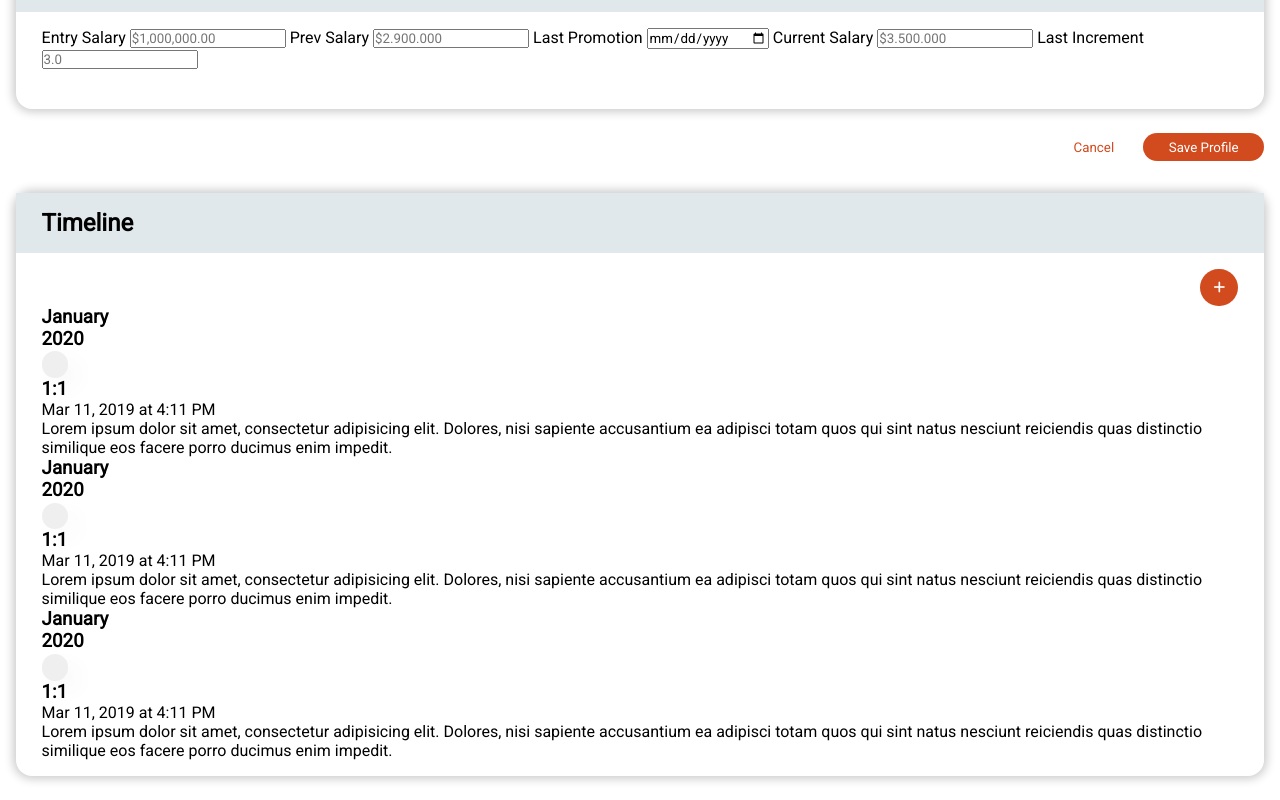
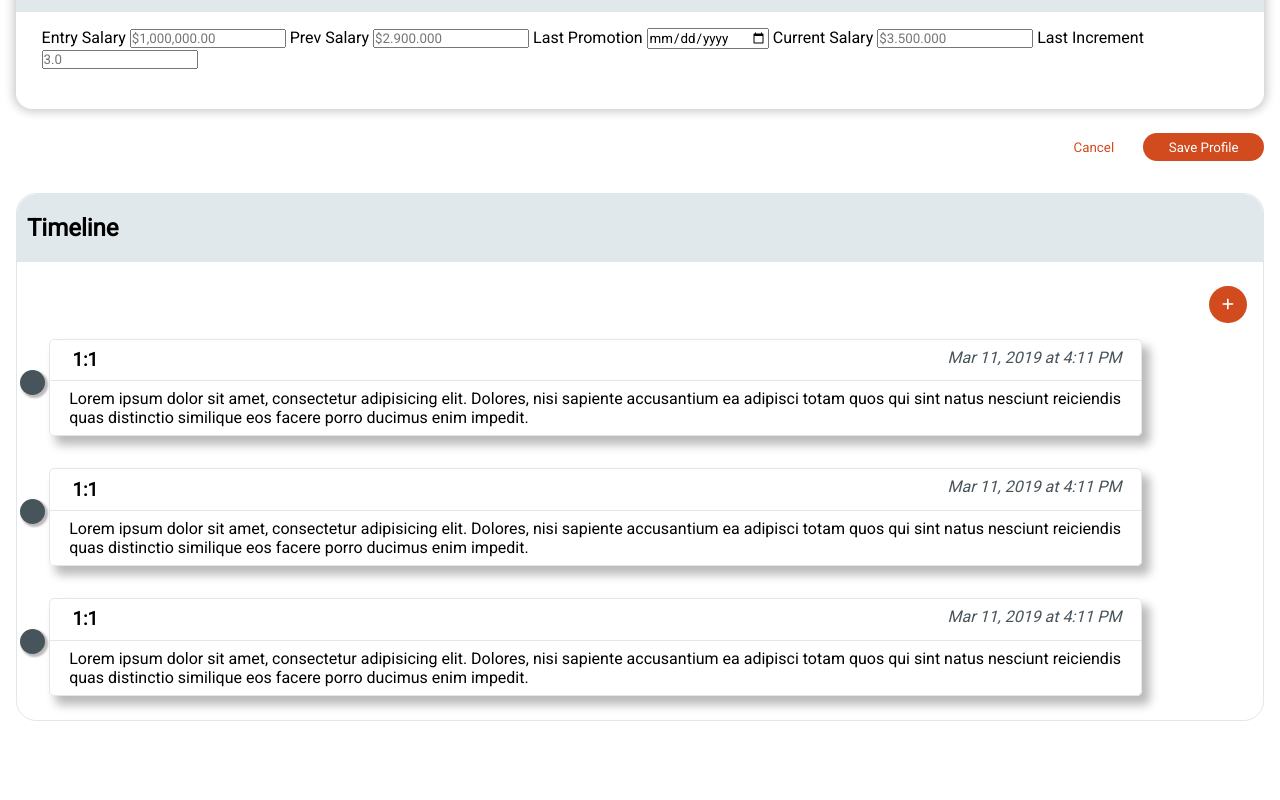
Before and after one commit to Danntastico/htmlcsschallenge, a plain HTML site: page index.html in a window 1280 px wide. Shown: the part 695-1495 px from the top of the page. After the commit the page ends 1436 px from the top, so only its background shows below. Drawn offline with Linux system fonts and the light colour scheme.

Commit message:
almost done

```diff
--- a/index.html
+++ b/index.html
@@ -184,88 +184,55 @@
           <button class="filled-btn">Save Profile</button>
         </section>
       </section>
-      <section id="timeLine" class="info-card-">
-        <div class="info-card-header">
-          <div>
+      <section class="timeline">
+        <div class="timeline-title info-card-header">
           <h1>Timeline</h1>
         </div>
-        </div>
-        <div class="info-card-container">
+        <div class="timeline-fichas">
           <div id="plusBtn" class="clearfix">
             <button><i class="fas fa-plus"></i></button>
           </div>
-          <div class="timeline-cards clearfix">
-            <ul>
-              <li class="timeline-card-item">
-                <div>
-                  <h3>January<br />2020</h3>
-                </div>
-                <div>
-                  <button class="circle-btn"></button>
-                  <div class="timeline-card-info">
-                    <div class="timeline-card-info-header">
+          <div class="container">
+            <div class="content">
+              <div class="timeline-header">
                 <h3>1:1</h3>
                 <p>Mar 11, 2019 at 4:11 PM</p>
               </div>
-                    <div class="timeline-card-info content">
               <p>
-                        Lorem ipsum dolor sit amet, consectetur adipisicing
-                        elit. Dolores, nisi sapiente accusantium ea adipisci
-                        totam quos qui sint natus nesciunt reiciendis quas
-                        distinctio similique eos facere porro ducimus enim
-                        impedit.
+                Lorem ipsum dolor sit amet, consectetur adipisicing elit. Dolores,
+                nisi sapiente accusantium ea adipisci totam quos qui sint natus
+                nesciunt reiciendis quas distinctio similique eos facere porro
+                ducimus enim impedit.
               </p>
             </div>
           </div>
-                </div>
-              </li>
-              <li class="timeline-card-item">
-                <div>
-                  <h3>January<br />2020</h3>
-                </div>
-                <div>
-                  <button class="circle-btn"></button>
-                  <div class="timeline-card-info">
-                    <div class="timeline-card-info-header">
+          <div class="container">
+            <div class="content">
+              <div class="timeline-header">
                 <h3>1:1</h3>
                 <p>Mar 11, 2019 at 4:11 PM</p>
               </div>
-                    <div class="timeline-card-info content">
               <p>
-                        Lorem ipsum dolor sit amet, consectetur adipisicing
-                        elit. Dolores, nisi sapiente accusantium ea adipisci
-                        totam quos qui sint natus nesciunt reiciendis quas
-                        distinctio similique eos facere porro ducimus enim
-                        impedit.
+                Lorem ipsum dolor sit amet, consectetur adipisicing elit. Dolores,
+                nisi sapiente accusantium ea adipisci totam quos qui sint natus
+                nesciunt reiciendis quas distinctio similique eos facere porro
+                ducimus enim impedit.
               </p>
             </div>
           </div>
-                </div>
-              </li>
-              <li class="timeline-card-item">
-                <div>
-                  <h3>January<br />2020</h3>
-                </div>
-                <div>
-                  <button class="circle-btn"></button>
-                  <div class="timeline-card-info">
-                    <div class="timeline-card-info-header">
+          <div class="container">
+            <div class="content">
+              <div class="timeline-header">
                 <h3>1:1</h3>
                 <p>Mar 11, 2019 at 4:11 PM</p>
               </div>
-                    <div class="timeline-card-info content">
               <p>
-                        Lorem ipsum dolor sit amet, consectetur adipisicing
-                        elit. Dolores, nisi sapiente accusantium ea adipisci
-                        totam quos qui sint natus nesciunt reiciendis quas
-                        distinctio similique eos facere porro ducimus enim
-                        impedit.
+                Lorem ipsum dolor sit amet, consectetur adipisicing elit. Dolores,
+                nisi sapiente accusantium ea adipisci totam quos qui sint natus
+                nesciunt reiciendis quas distinctio similique eos facere porro
+                ducimus enim impedit.
               </p>
             </div>
-                  </div>
-                </div>
-              </li>
-            </ul>
           </div>
         </div>
       </section>
--- a/styles/styles.css
+++ b/styles/styles.css
@@ -10,6 +10,8 @@ html {
   --second-bar-color: #ffffff;
   --header-card-color: #e0e8eb;
   --header-bg-color: #000000;
+  --frontend-color: #690505;
+  --timeline-point: #48545b;
   font-family: "Roboto", sans-serif;
 }
 *,
@@ -18,7 +20,7 @@ html {
   box-sizing: border-box;
 }
 
-.clearfix{
+.clearfix {
   overflow: auto;
 }
 .clearfix::after {
@@ -121,6 +123,10 @@ header div.login-bars a span {
   border-radius: 100%;
   margin: 0 0.2em;
 }
+
+
+
+
 
 /* SECOND BAR */
 nav {
@@ -261,23 +267,120 @@ section#timeLine {
   margin: 0.2rem;
 }
 
+/* TIMELINE*/
+.timeline {
+  position: relative;
+  border: solid 1px var(--header-card-color);
+  border-radius: 20px;
+  margin-bottom: 20px;
+}
+.timeline::after{
+  content: '';
+  position: absolute;
+  left: 50%;
+}
+.timeline-title h1 {
+  padding: 20px 10px;
+}
+.timeline-title {
+  border-top-left-radius: 20px;
+  border-top-right-radius: 20px;
+  margin-bottom: 1em;
+}
 
-/* Timeline */
-#plusBtn{
+#plusBtn {
   display: flex;
   justify-content: flex-end;
+  align-items: center;
 }
 #plusBtn button {
-  padding: 0.8em 1.0em;
+  padding: 0.8em 1em;
   border-radius: 100px;
   background-color: var(--btn-color);
   color: var(--main-bg-color);
   border: none;
 }
+.timeline-fichas{
+  display: flex;
+  justify-content: flex-end;
+  flex-direction: column;
+  padding: 0.5em 1em;
+}
+
+.timeline-fichas .container {
+  position: relative;
+  width: 90%;
+  border: solid 1px var(--header-card-color);
+  border-radius: 5px;
+  box-shadow: 7px 8px 10px 1px rgba(0,0,0,0.27);
+  margin: 1em 1em;
+}
+
+.timeline-fichas .container::after {
+  box-shadow: 2px 2px 2px 1px rgba(0,0,0,0.27);
+  content: '';
+  position: absolute;
+  width: 25px;
+  height: 25px;
+  left: -30px;
+  top: 10px;
+  border-radius: 50%;
+  z-index: 1;
+  margin-top: 20px;
+  background-color:  var(--timeline-point);
+}
+
+
+
+
+/* .timeline{
+  position: relative;
+}
 
 .circle-btn{
-  box-shadow: 10px 10px 22px -11px rgba(0,0,0,0.75);
   padding: 1em;
   border: none;
   border-radius: 50px;
 }
+
+.container::after{
+  margin: 1em 0em;
+  position: relative;
+  background-color: inherit;
+  border-radius: 10px;
+  width: 70%;
+}
+
+
+.container::after{
+  box-shadow: 7px 8px 10px 1px rgba(0,0,0,0.27);
+  border: solid 1px var(--header-card-color);
+  content: '';
+  position: absolute;
+  width: 25px;
+  height: 25px;
+  left: -30px;
+  background-color:  var(--timeline-point);
+  top: 10px;
+  border-radius: 50px;
+  z-index: 1;
+  margin-top: 20px;
+}
+
+*/
+
+.content h3,
+p {
+  padding: 0.5em 1.2em;
+}
+.timeline-fichas .content .timeline-header {
+  border-bottom: solid 1px var(--header-card-color);
+  display: flex;
+  justify-content: space-between;
+}
+.timeline-fichas .content .timeline-header p {
+  font-style: italic;
+  font-weight: lighter;
+  text-align: center;
+  color: var(--timeline-point);
+}
```
Lines whose indentation alone changed are shown as unchanged.
